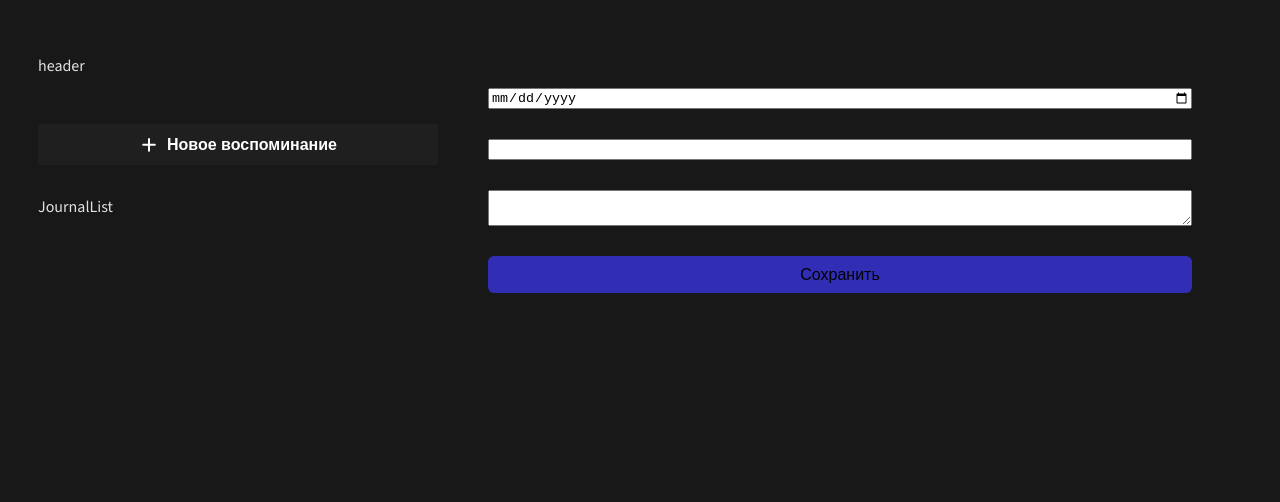
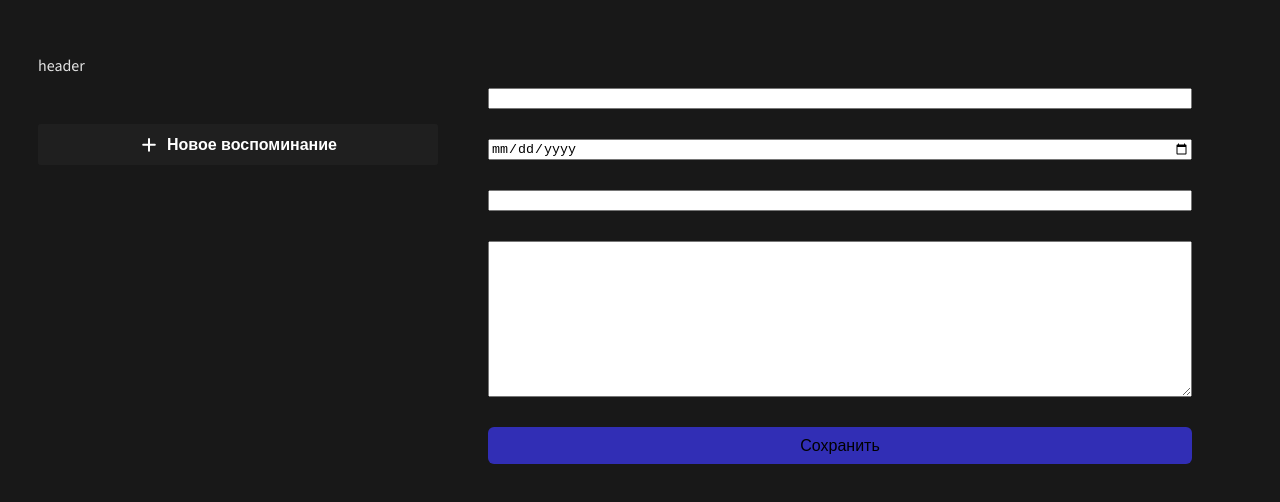
Before and after one commit to sattor1/notes, a React (Vite) app: page / in a window 1280 px wide. Shown: the top 502 px of the page. Built offline with nearby package versions, Linux system fonts and the light colour scheme.

Commit message:
added JournalForm

```diff
--- a/src/components/Button/Button.jsx
+++ b/src/components/Button/Button.jsx
@@ -1,5 +1,9 @@
 import './Button.css';
 
-export const Button = () => {
-  return <button className="button accent">Сохранить</button>;
+export const Button = ({ onClick }) => {
+  return (
+    <button className="button accent" onClick={onClick}>
+      Сохранить
+    </button>
+  );
 };
--- a/src/components/JournalForm/JournalForm.jsx
+++ b/src/components/JournalForm/JournalForm.jsx
@@ -9,13 +9,21 @@ export const JournalForm = () => {
     setInputData(event.target.value);
   };
 
+  const addJournalItem = (e) => {
+    e.preventDefault();
+    const formData = new FormData(e.target);
+    const formProps = Object.fromEntries(formData);
+    console.log(formProps);
+  };
+
   return (
-    <form className="journal-form">
-      <input type="date" />
-      <input type="text" value={inputData} onChange={inputChange} />
-      <textarea></textarea>
+    <form className="journal-form" onSubmit={addJournalItem}>
+      <input type="title" name="title" />
+      <input type="date" name="date" />
+      <input type="text" name="tag" value={inputData} onChange={inputChange} />
+      <textarea name="text" cols="30" rows="10"></textarea>
 
-      <Button></Button>
+      <Button />
     </form>
   );
 };
--- a/src/components/JournalList/JournalList.jsx
+++ b/src/components/JournalList/JournalList.jsx
@@ -1,3 +1,3 @@
-export const JournalList = () => {
-  return <div>JournalList</div>;
+export const JournalList = ({ children }) => {
+  return <div>{children}</div>;
 };
```
